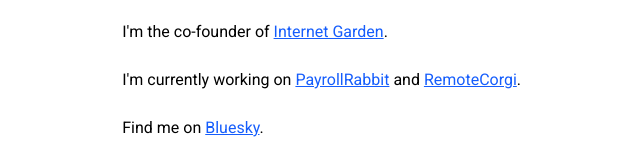
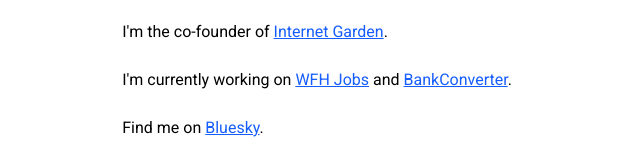
Before and after one commit to minamicode/minamicode.com, a React (Vite) app: page / in a window 1280 px wide. Shown: the part 228-388 px from the top of the page, without its empty margins (219-859 px from the left). Built offline with nearby package versions, Linux system fonts and the light colour scheme.

Commit message:
update the homepage

```diff
--- a/src/App.tsx
+++ b/src/App.tsx
@@ -21,12 +21,12 @@ function App() {
 
       <p className="mt-6">
         I'm currently working on{" "}
-        <a href="https://www.payrollrabbit.com/free-tools" target="_blank">
-          PayrollRabbit
+        <a href="https://www.wfhjobs.co.uk/" target="_blank">
+          WFH Jobs
         </a>{" "}
         and{" "}
-        <a href="https://www.remotecorgi.co.uk/" target="_blank">
-          RemoteCorgi
+        <a href="https://www.bankconverter.io/" target="_blank">
+          BankConverter
         </a>
         .
       </p>
```
